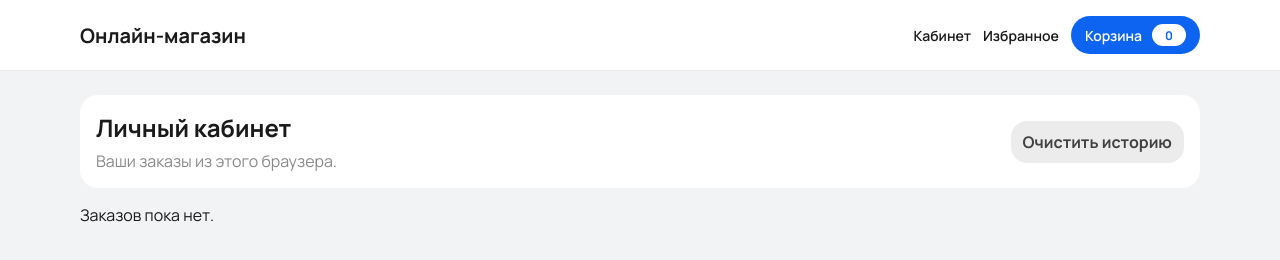
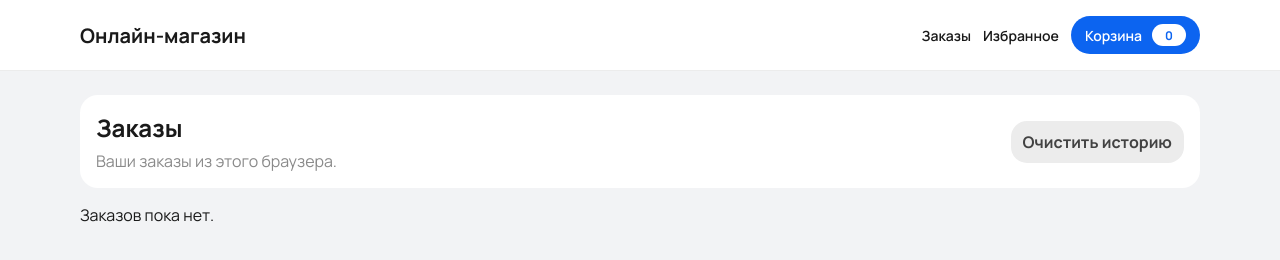
Before and after one commit to VladimirLyt/Web-design, a website: page account.html in a window 1280 px wide. Drawn offline with Linux system fonts and the light colour scheme; no server answers.

Commit message:
текст

```diff
--- a/account.html
+++ b/account.html
@@ -20,7 +20,7 @@
         <span></span>
       </button>
       <div class="site-header__actions" data-menu>
-        <a class="site-header__link" href="account.html">Кабинет</a>
+        <a class="site-header__link" href="account.html">Заказы</a>
         <a class="site-header__link" href="favorites.html">Избранное</a>
         <a class="site-header__cart" href="cart.html">
           Корзина
@@ -34,7 +34,7 @@
     <header class="account__header">
       <div class="account__head-row">
         <div>
-          <h1 class="account__title">Личный кабинет</h1>
+          <h1 class="account__title">Заказы</h1>
           <p class="account__subtitle">Ваши заказы из этого браузера.</p>
         </div>
         <button class="button button--primary account__clear" type="button" id="clearOrders">
```
Also changed, not shown: cart.html (+1 -1 lines), favorites.html (+1 -1 lines), index.html (+1 -1 lines).
